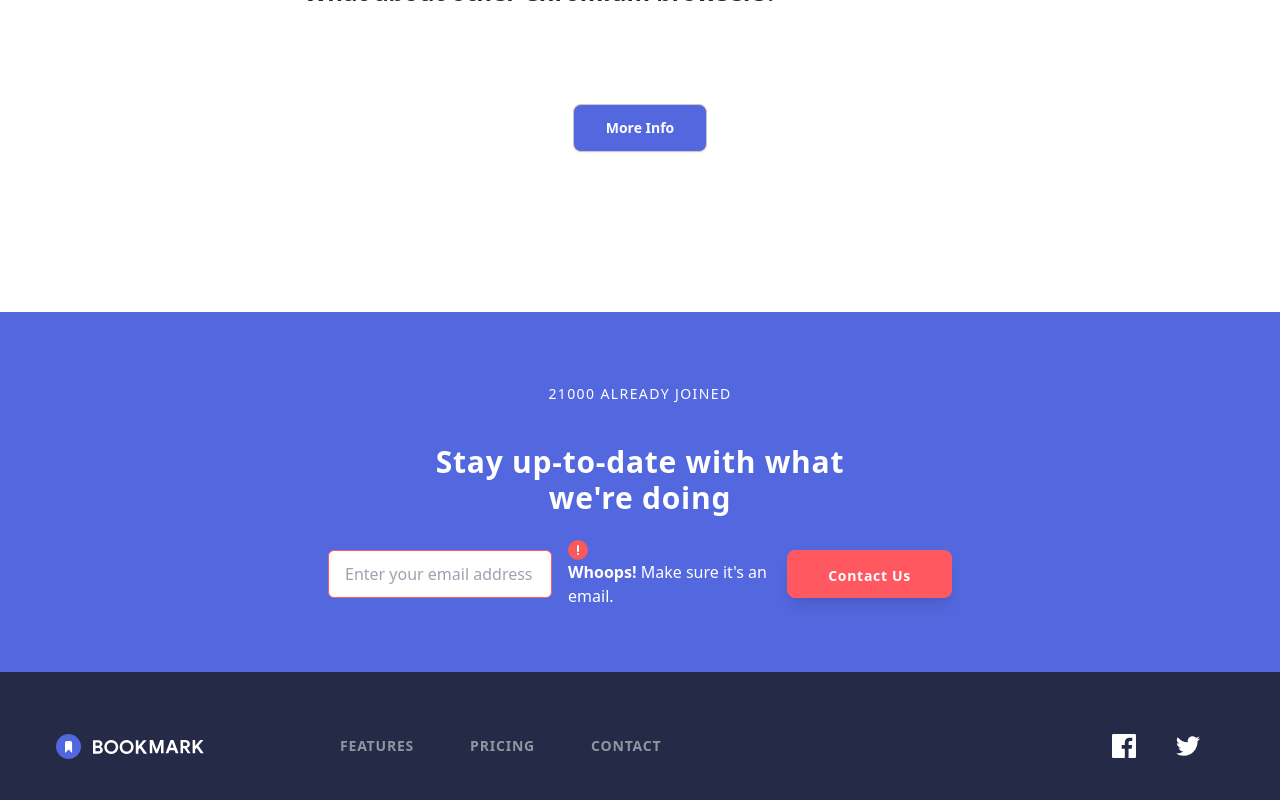
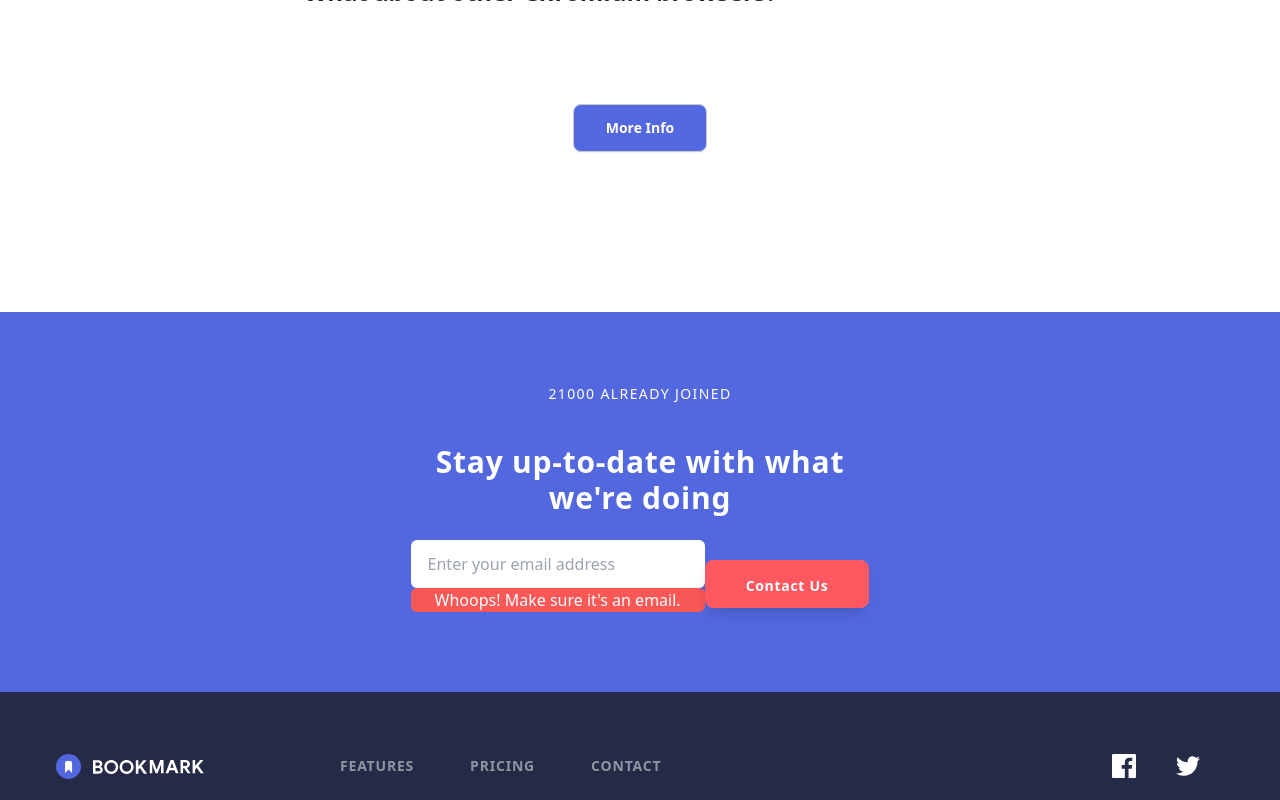
Before and after one commit to KonradBauer/Products-Page, a React (Vite) app: page / in a window 1280 px wide. Both pictures are taken after a click on the button "Contact Us". Shown: the part 1003-1803 px from the top of the page. Built offline with nearby package versions, Linux system fonts and the light colour scheme.

Commit message:
footer almost done

```diff
--- a/src/components/Footer/Footer.tsx
+++ b/src/components/Footer/Footer.tsx
@@ -1,9 +1,9 @@
 import React, { useState, useEffect } from "react";
 import bookmark from "../../images/logo-bookmark-white.svg";
-import error from "../../images/icon-error.svg";
 import { Facebook } from "../SvgComponents/FacebookIcon";
 import { Button } from "../Button/Button";
 import { Twitter } from "../SvgComponents/TwitterIcon";
+import { Error } from "../SvgComponents/ErrorIcon";
 
 interface FooterProps {}
 
@@ -87,23 +87,24 @@ export const Footer: React.FC<FooterProps> = () => {
           Stay up-to-date with what we're doing
         </span>
         <div className="max-sm:flex-wrap mb-16 lg:w-2/4 flex justify-center items-center relative">
+          <div className="max-md:flex-1 max-md:mx-3">
             <input
-            className={`input input-bordered rounded-md join-item w-[40%] max-sm:w-[95%] text-black lg:mr-4 md:mr-4 max-sm:mb-4 ${
-              state.isValidEmail === false ? "border-error" : ""
-            }`}
+              className={`input rounded-md w-full max-sm:w-[100%] text-black lg:mr-4 md:mr-4 bg-[${(
+                <Error />
+              )}] ${state.isValidEmail === false ? <Error /> : ""}`}
               placeholder="Enter your email address"
               value={state.email}
               onChange={handleEmailChange}
             />
             {state.isValidEmail === false && (
-            <div className="error-container">
-              <img src={error} alt="Error" className="error-icon" />
-              <div className="error-message">
-                <strong>Whoops!</strong> Make sure it's an email.
+              <div>
+                <div className="w-full bg-lightRed px-6 mb-4 rounded-md">
+                  Whoops! Make sure it's an email.
                 </div>
               </div>
             )}
-          <Button text="contact us" capitalize width onClick={handleButtonClick} />
+          </div>
+          <Button text="contact us" marginTop capitalize width onClick={handleButtonClick} />
         </div>
       </div>
 
```
Lines whose indentation alone changed are shown as unchanged.
